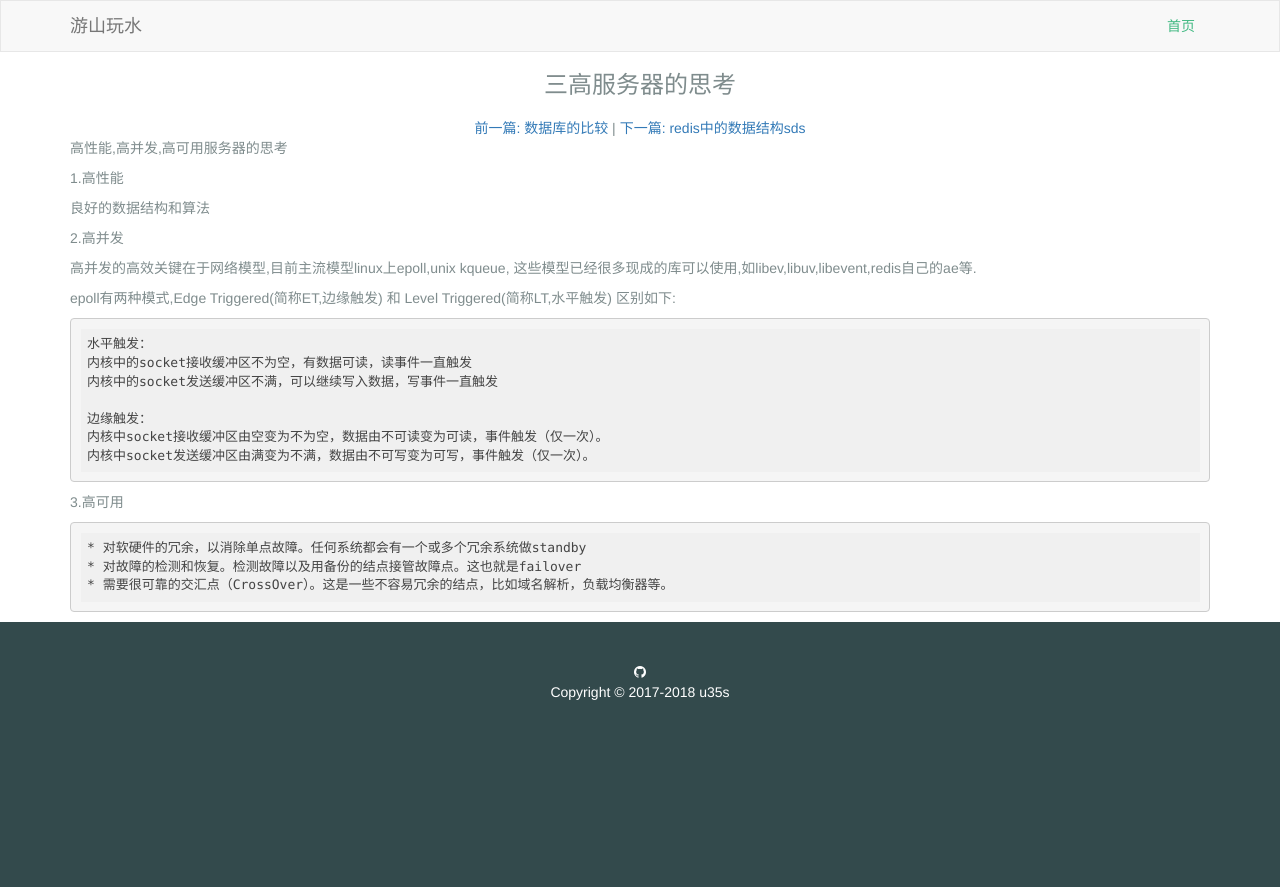
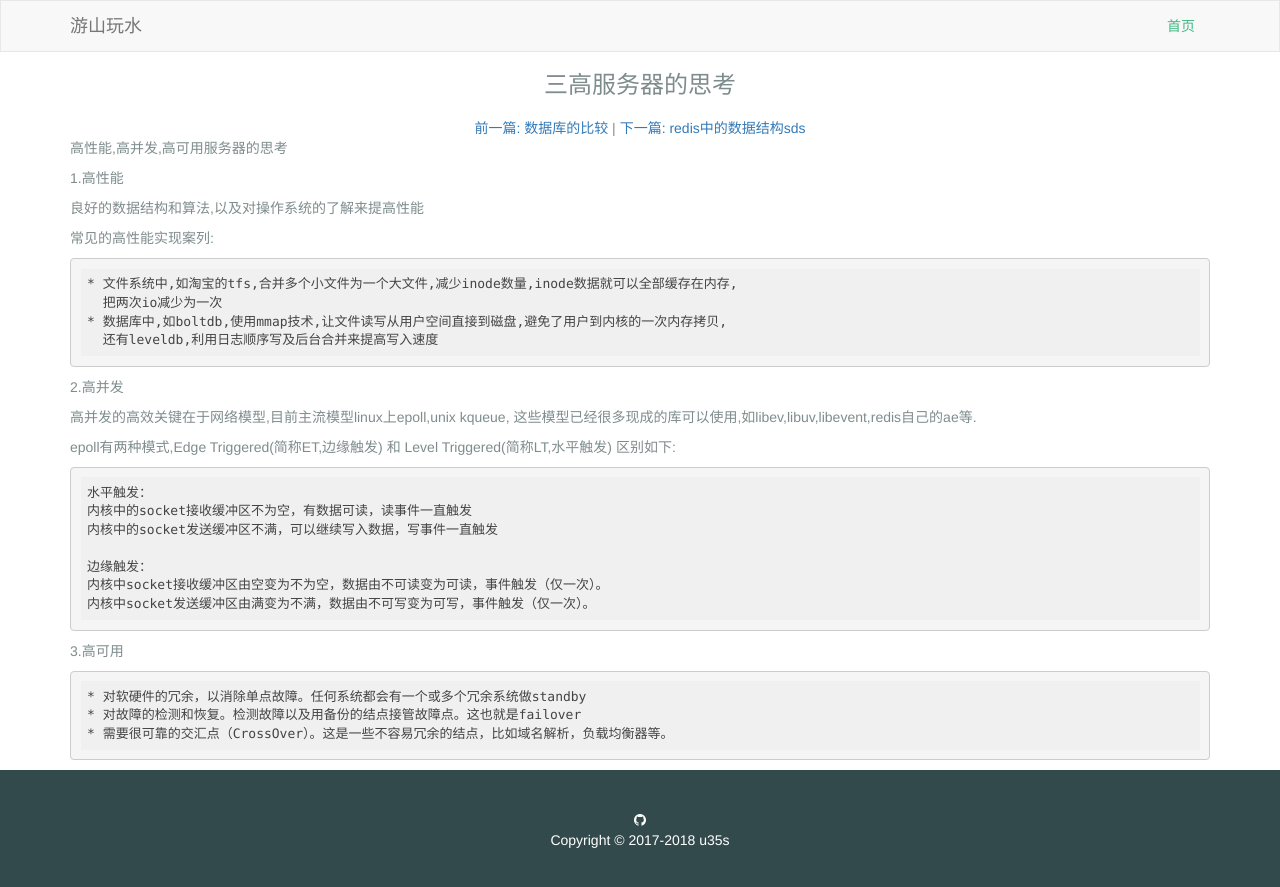
Before and after one commit to u35s/oottoo.github.io, a Jekyll site: the page built from _posts/2018-04-13-server.md, in a window 1280 px wide. Shown: the top 887 px of the page. Built offline with Jekyll 4.4.1, drawn with Linux system fonts in a browser that asks for light colours.

Commit message:
更新高性能服务器的思考

```diff
--- a/_posts/2018-04-13-server.md
+++ b/_posts/2018-04-13-server.md
@@ -7,7 +7,14 @@ title: 三高服务器的思考
 
 1.高性能
 
-良好的数据结构和算法
+良好的数据结构和算法,以及对操作系统的了解来提高性能
+
+常见的高性能实现案列:
+
+	* 文件系统中,如淘宝的tfs,合并多个小文件为一个大文件,减少inode数量,inode数据就可以全部缓存在内存,
+	  把两次io减少为一次
+	* 数据库中,如boltdb,使用mmap技术,让文件读写从用户空间直接到磁盘,避免了用户到内核的一次内存拷贝,
+	  还有leveldb,利用日志顺序写及后台合并来提高写入速度
 
 2.高并发
 
```
